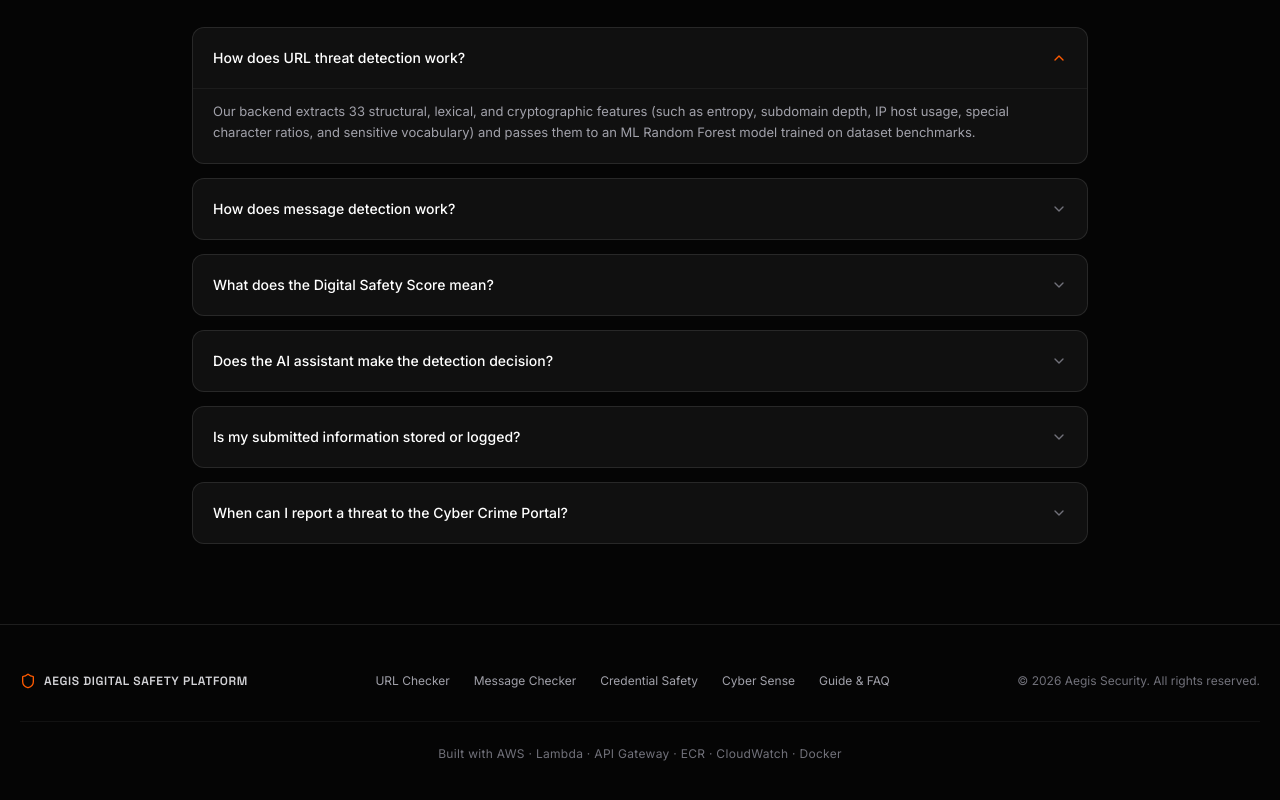
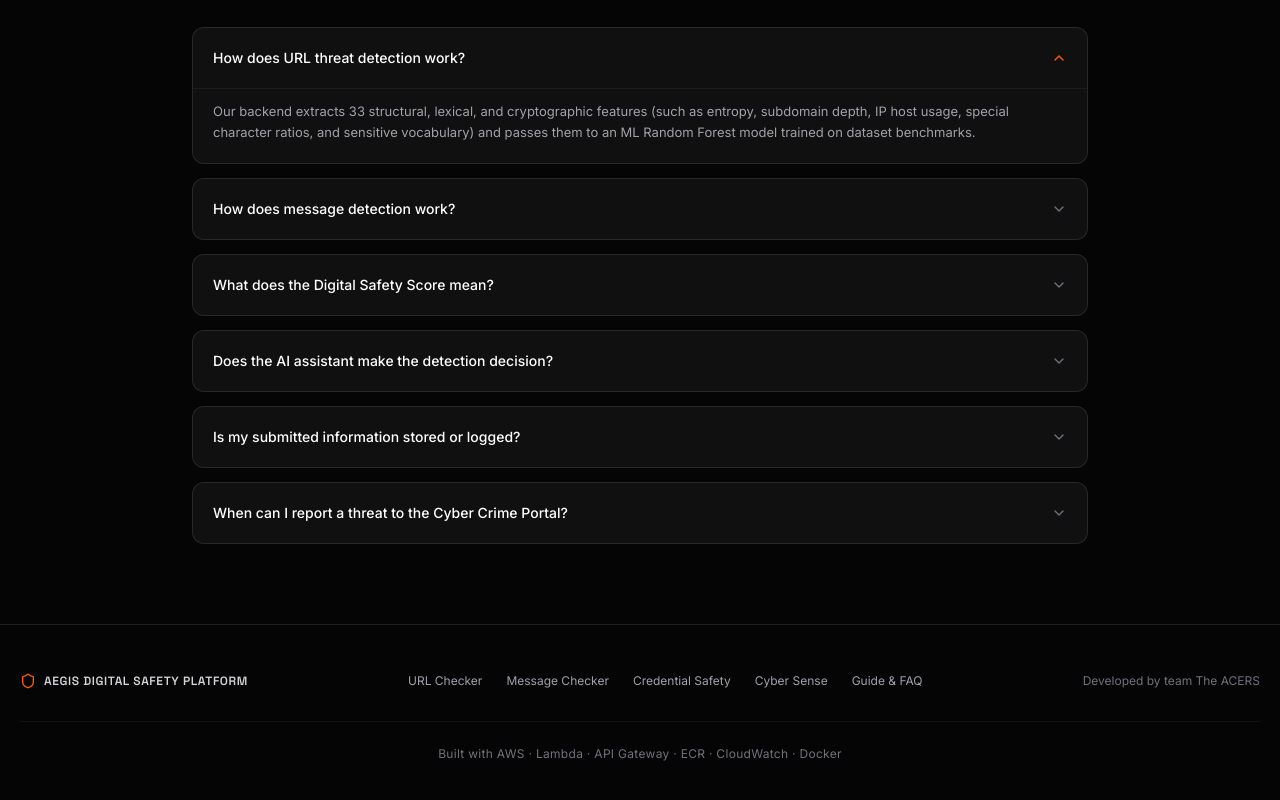
Before and after one commit to sandeep0431/AEGIS, a React (Vite) app in the folder frontend/: page / in a window 1280 px wide. Shown: the part 4051-4851 px from the top of the page. Built offline with nearby package versions, Linux system fonts and the light colour scheme; no server answers.

Commit message:
chore(footer): update attribution to team The ACERS

```diff
--- a/frontend/src/components/Footer.tsx
+++ b/frontend/src/components/Footer.tsx
@@ -20,7 +20,7 @@ export const Footer: React.FC = () => {
         </div>
 
         <div className="font-sans text-zinc-500 text-center md:text-right">
-          <span>© 2026 Aegis Security. All rights reserved.</span>
+          <span>Developed by team The ACERS</span>
         </div>
 
       </div>
```
